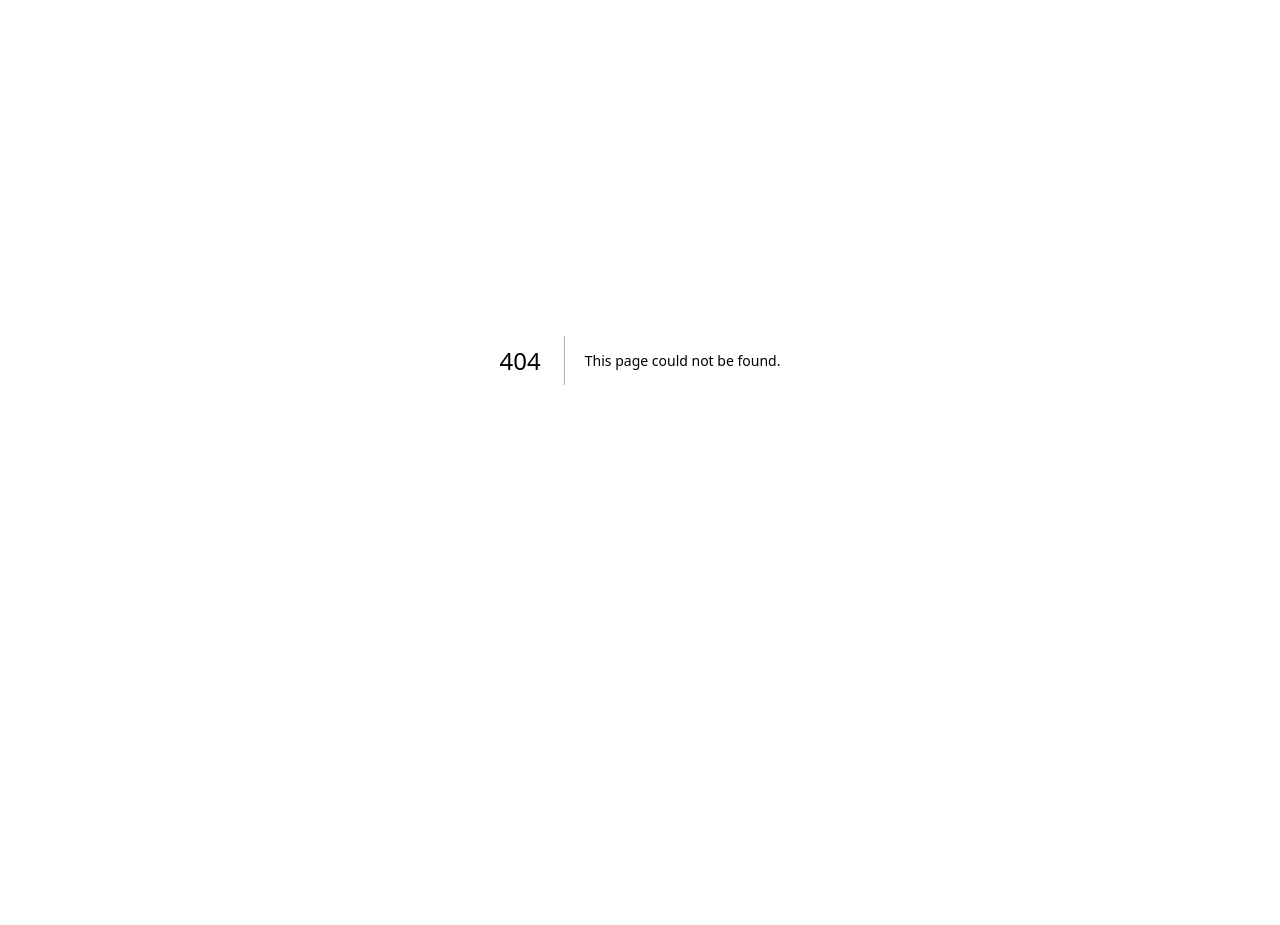
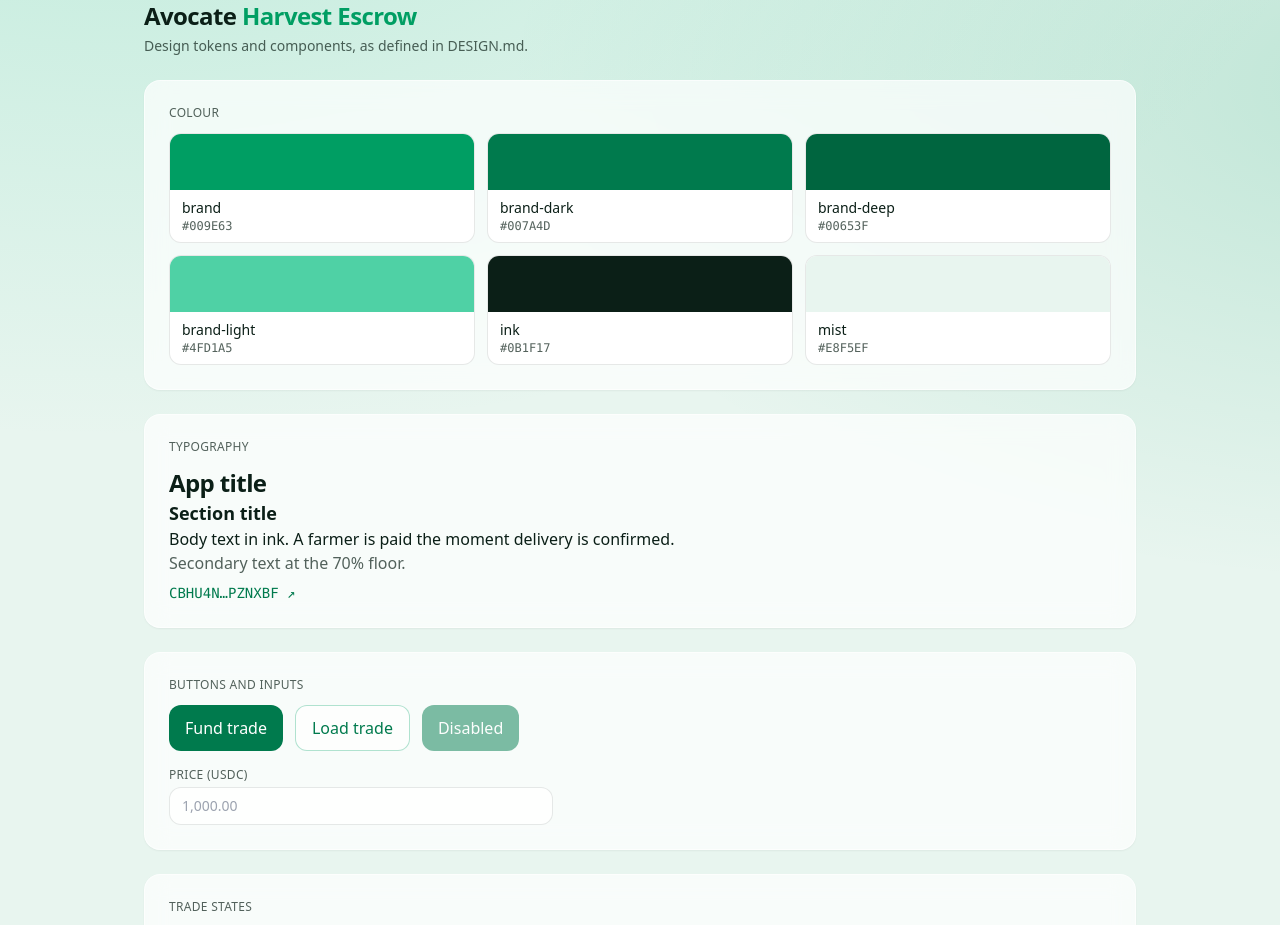
Before and after one commit to Arkessiah/avocate-harvest-escrow, a Next.js app in the folder web/: page /design in a window 1280 px wide. Before the commit this address had no page. Shown: the part 40-965 px from the top of the page. Before the commit the page ends 800 px from the top, so only its background shows below. Built offline with nearby package versions, Linux system fonts and the light colour scheme.

Commit message:
style: accessible contrast for buttons and muted text, live design page

```diff
--- /dev/null
+++ b/web/src/app/design/page.tsx
@@ -0,0 +1,95 @@
+// Living style guide: renders the tokens and components defined in DESIGN.md.
+
+const COLOURS = [
+  ["brand", "#009E63", "bg-brand"],
+  ["brand-dark", "#007A4D", "bg-brand-dark"],
+  ["brand-deep", "#00653F", "bg-brand-deep"],
+  ["brand-light", "#4FD1A5", "bg-brand-light"],
+  ["ink", "#0B1F17", "bg-ink"],
+  ["mist", "#E8F5EF", "bg-mist"],
+] as const;
+
+const STATES = [
+  ["Pending", "bg-amber-100 text-amber-800"],
+  ["Funded", "bg-brand/10 text-brand-dark"],
+  ["Released", "bg-emerald-100 text-emerald-800"],
+  ["Refunded", "bg-rose-100 text-rose-800"],
+] as const;
+
+export const metadata = { title: "Design · Avocate Harvest Escrow" };
+
+export default function Design() {
+  return (
+    <main className="mx-auto max-w-5xl space-y-6 px-4 py-10">
+      <header>
+        <h1 className="text-2xl font-bold tracking-tight">
+          Avocate <span className="text-brand">Harvest Escrow</span>
+        </h1>
+        <p className="mt-1 text-sm text-ink/70">Design tokens and components, as defined in DESIGN.md.</p>
+      </header>
+
+      <section className="card-glass p-6">
+        <p className="label">Colour</p>
+        <div className="mt-3 grid grid-cols-2 gap-3 sm:grid-cols-3">
+          {COLOURS.map(([name, hex, bg]) => (
+            <div key={name} className="overflow-hidden rounded-xl border border-ink/10 bg-white">
+              <div className={`h-14 ${bg}`} />
+              <div className="px-3 py-2 text-sm">
+                <p className="font-medium">{name}</p>
+                <p className="font-mono text-xs text-ink/70">{hex}</p>
+              </div>
+            </div>
+          ))}
+        </div>
+      </section>
+
+      <section className="card-glass p-6">
+        <p className="label">Typography</p>
+        <p className="mt-3 text-2xl font-bold tracking-tight">App title</p>
+        <p className="text-lg font-semibold">Section title</p>
+        <p>Body text in ink. A farmer is paid the moment delivery is confirmed.</p>
+        <p className="text-ink/70">Secondary text at the 70% floor.</p>
+        <p className="mt-2 font-mono text-sm text-brand-dark">CBHU4N…PZNXBF ↗</p>
+      </section>
+
+      <section className="card-glass p-6">
+        <p className="label">Buttons and inputs</p>
+        <div className="mt-3 flex flex-wrap gap-3">
+          <button className="btn-brand">Fund trade</button>
+          <button className="btn-ghost">Load trade</button>
+          <button className="btn-brand" disabled>
+            Disabled
+          </button>
+        </div>
+        <div className="mt-4 max-w-sm">
+          <label className="label" htmlFor="amount">
+            Price (USDC)
+          </label>
+          <input id="amount" className="input" placeholder="1,000.00" />
+        </div>
+      </section>
+
+      <section className="card-glass p-6">
+        <p className="label">Trade states</p>
+        <div className="mt-3 flex flex-wrap gap-2">
+          {STATES.map(([state, tone]) => (
+            <span key={state} className={`rounded-full px-3 py-1 text-xs font-semibold ${tone}`}>
+              {state}
+            </span>
+          ))}
+        </div>
+      </section>
+
+      <section className="rounded-2xl border border-brand/20 bg-brand/5 px-5 py-4">
+        <p className="text-xs font-semibold uppercase tracking-wide text-brand-dark">Role intro</p>
+        <p className="mt-1 text-sm text-ink/70">
+          Each role page opens with this panel: who you are and what you can do here.
+        </p>
+      </section>
+
+      <div className="rounded-xl border border-rose-200 bg-rose-50/70 px-4 py-3 text-sm text-rose-700">
+        Error message: the contract rejected the call (NotValidated).
+      </div>
+    </main>
+  );
+}
--- a/web/src/app/globals.css
+++ b/web/src/app/globals.css
@@ -19,8 +19,8 @@ body {
     @apply rounded-2xl border border-white/60 bg-white/70 shadow-sm backdrop-blur-md;
   }
   .btn-brand {
-    @apply inline-flex items-center justify-center gap-2 rounded-xl bg-brand px-4 py-2.5
-           font-medium text-white transition hover:bg-brand-dark
+    @apply inline-flex items-center justify-center gap-2 rounded-xl bg-brand-dark px-4 py-2.5
+           font-medium text-white transition hover:bg-brand-deep
            disabled:cursor-not-allowed disabled:opacity-50;
   }
   .btn-ghost {
@@ -29,7 +29,7 @@ body {
            disabled:cursor-not-allowed disabled:opacity-50;
   }
   .label {
-    @apply mb-1 block text-xs font-medium uppercase tracking-wide text-ink/50;
+    @apply mb-1 block text-xs font-medium uppercase tracking-wide text-ink/70;
   }
   .input {
     @apply w-full rounded-xl border border-ink/10 bg-white/80 px-3 py-2 text-sm
--- a/web/src/app/page.tsx
+++ b/web/src/app/page.tsx
@@ -33,7 +33,7 @@ export default function Home() {
       <h1 className="text-2xl font-bold tracking-tight">
         Avocate <span className="text-brand">Harvest Escrow</span>
       </h1>
-      <p className="mt-1 max-w-xl text-sm text-ink/60">
+      <p className="mt-1 max-w-xl text-sm text-ink/70">
         Farmers get paid in seconds once delivery is confirmed.
       </p>
 
@@ -46,7 +46,7 @@ export default function Home() {
         <ul className="mt-4 space-y-2 text-sm">
           {contracts.map(([label, id]) => (
             <li key={id} className="flex items-center justify-between gap-4">
-              <span className="text-ink/60">{label}</span>
+              <span className="text-ink/70">{label}</span>
               <a
                 className="font-mono text-brand-dark hover:underline"
                 href={`${network.explorerContract}${id}`}
--- a/web/tailwind.config.ts
+++ b/web/tailwind.config.ts
@@ -6,7 +6,7 @@ const config: Config = {
   theme: {
     extend: {
       colors: {
-        brand: { DEFAULT: "#009E63", dark: "#007A4D", light: "#4FD1A5" },
+        brand: { DEFAULT: "#009E63", dark: "#007A4D", deep: "#00653F", light: "#4FD1A5" },
         ink: "#0B1F17",
         mist: "#E8F5EF",
       },
```
Also changed, not shown: 1 other file (tests, documents, lock files or other folders).
